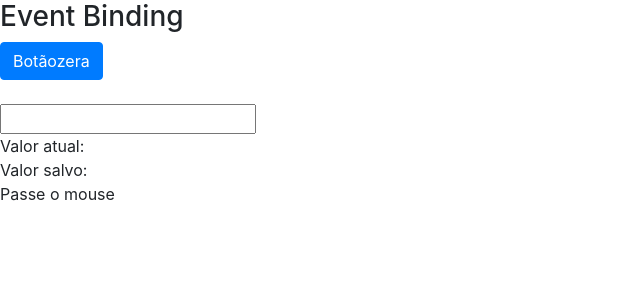
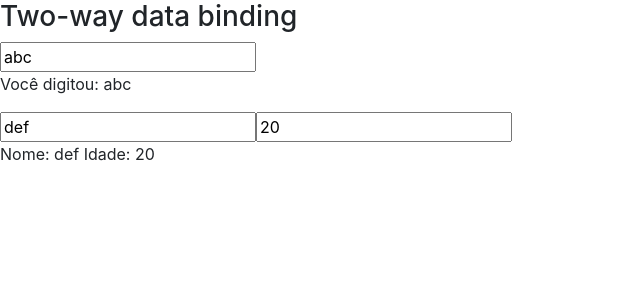
Before and after one commit to ltakato/angular-tutorial-loiane-data-binding, an Angular app: page / in a window 1280 px wide. Shown: the top 300 px of the page, without its empty margins (0-640 px from the left). Built offline with nearby package versions, Linux system fonts and the light colour scheme.

Commit message:
12 - two way data binding

```diff
--- a/src/app/data-binding/data-binding.component.html
+++ b/src/app/data-binding/data-binding.component.html
@@ -1,67 +1 @@
-<section class="property-binding">
-  <!--
-  <article>
-    <h3>Interpolation</h3>
-    <p>String renderizada com interpolação: {{ url }}</p>
-    <p>O resultado de 1 + 1 é: {{ 1 + 1 }}</p>
-    <p>O resultado de 1 + 1 não é: {{ 1 + 1 + getValor() }}</p>
-    <p>Curso de Angular e gosto do curso: {{ cursoAngular && getCurtirCurso() }}</p>
-  </article>
-
-  <article>
-    <h3>Property bindings</h3>
-      <img [src]="urlImagem">
-  </article>
-  -->
-
-  <!--
-  <article>
-    <h3>Class e Style Binding</h3>
-    <div>
-      Selecione uma classe:
-      <select #classe (change)="0">
-        <option value=""></option>
-        <option value="success">success</option>
-        <option value="info">info</option>
-        <option value="warning">warning</option>
-        <option value="danger">danger</option>
-      </select>
-
-      <br>
-      <br>
-
-      <ngb-alert [type]="classe.value" [style.display]="classe.value ? 'inline' : 'none'">ace of spades</ngb-alert>
-    </div>
-  </article>
-  -->
-
-  <article>
-    <h3>Event Binding</h3>
-    <div>
-      <button (click)="handleClick()" class="btn btn-primary">Botãozera</button>
-
-      <br>
-      <br>
-
-      <input #campoInput type="text" (keyup)="onKeyUp(campoInput.value)" (keyup.enter)="salvarValor(campoInput.value)" />
-
-      <br>
-
-      Valor atual: {{ valorAtual }}
-
-      <br>
-
-      Valor salvo: {{ valorSalvo }}
-
-      <br>
-
-      <span
-        (mouseover)="onMouseOverOut()"
-        (mouseleave)="onMouseOverOut()"
-        [class.highlight]="isMouseOver"
-      >
-        Passe o mouse
-      </span>
-    </div>
-  </article>
-</section>
+<app-meu-form></app-meu-form>
--- /dev/null
+++ b/src/app/meu-form/meu-form.component.html
@@ -0,0 +1,87 @@
+<section class="property-binding">
+  <!--
+  <article>
+    <h3>Interpolation</h3>
+    <p>String renderizada com interpolação: {{ url }}</p>
+    <p>O resultado de 1 + 1 é: {{ 1 + 1 }}</p>
+    <p>O resultado de 1 + 1 não é: {{ 1 + 1 + getValor() }}</p>
+    <p>Curso de Angular e gosto do curso: {{ cursoAngular && getCurtirCurso() }}</p>
+  </article>
+
+  <article>
+    <h3>Property bindings</h3>
+      <img [src]="urlImagem">
+  </article>
+  -->
+
+  <!--
+  <article>
+    <h3>Class e Style Binding</h3>
+    <div>
+      Selecione uma classe:
+      <select #classe (change)="0">
+        <option value=""></option>
+        <option value="success">success</option>
+        <option value="info">info</option>
+        <option value="warning">warning</option>
+        <option value="danger">danger</option>
+      </select>
+
+      <br>
+      <br>
+
+      <ngb-alert [type]="classe.value" [style.display]="classe.value ? 'inline' : 'none'">ace of spades</ngb-alert>
+    </div>
+  </article>
+  -->
+
+  <!--
+  <article>
+    <h3>Event Binding</h3>
+    <div>
+      <button (click)="handleClick()" class="btn btn-primary">Botãozera</button>
+
+      <br>
+      <br>
+
+      <input #campoInput type="text" (keyup)="onKeyUp(campoInput.value)" (keyup.enter)="salvarValor(campoInput.value)" />
+
+      <br>
+
+      Valor atual: {{ valorAtual }}
+
+      <br>
+
+      Valor salvo: {{ valorSalvo }}
+
+      <br>
+
+      <span
+        (mouseover)="onMouseOverOut()"
+        (mouseleave)="onMouseOverOut()"
+        [class.highlight]="isMouseOver"
+      >
+        Passe o mouse
+      </span>
+    </div>
+  </article>
+  -->
+
+  <article>
+    <h3>Two-way data binding</h3>
+    <div>
+      <input
+        type="text"
+        [(ngModel)]="nome"
+      />
+
+      <p>Você digitou: {{ nome }}</p>
+    </div>
+    <div>
+      <input type="text" [(ngModel)]="pessoa.nome" >
+      <input type="text" [(ngModel)]="pessoa.idade" >
+
+      <p>Nome: {{ pessoa.nome }} Idade: {{ pessoa.idade }}</p>
+    </div>
+  </article>
+</section>
--- /dev/null
+++ b/src/app/meu-form/meu-form.component.ts
@@ -0,0 +1,22 @@
+import { Component, OnInit } from '@angular/core';
+
+@Component({
+  selector: 'app-meu-form',
+  templateUrl: './meu-form.component.html',
+  styleUrls: ['./meu-form.component.css']
+})
+export class MeuFormComponent implements OnInit {
+
+  nome = 'abc';
+
+  pessoa: any = {
+    nome: 'def',
+    idade: 20
+  };
+
+  constructor() { }
+
+  ngOnInit() {
+  }
+
+}
```
Also changed, not shown: src/app/app.module.ts (+6 -1 lines), src/app/meu-form/meu-form.module.ts (added, +16 -0 lines), src/app/meu-form/meu-form.component.css (added), 2 other files (tests, documents, lock files or other folders).
